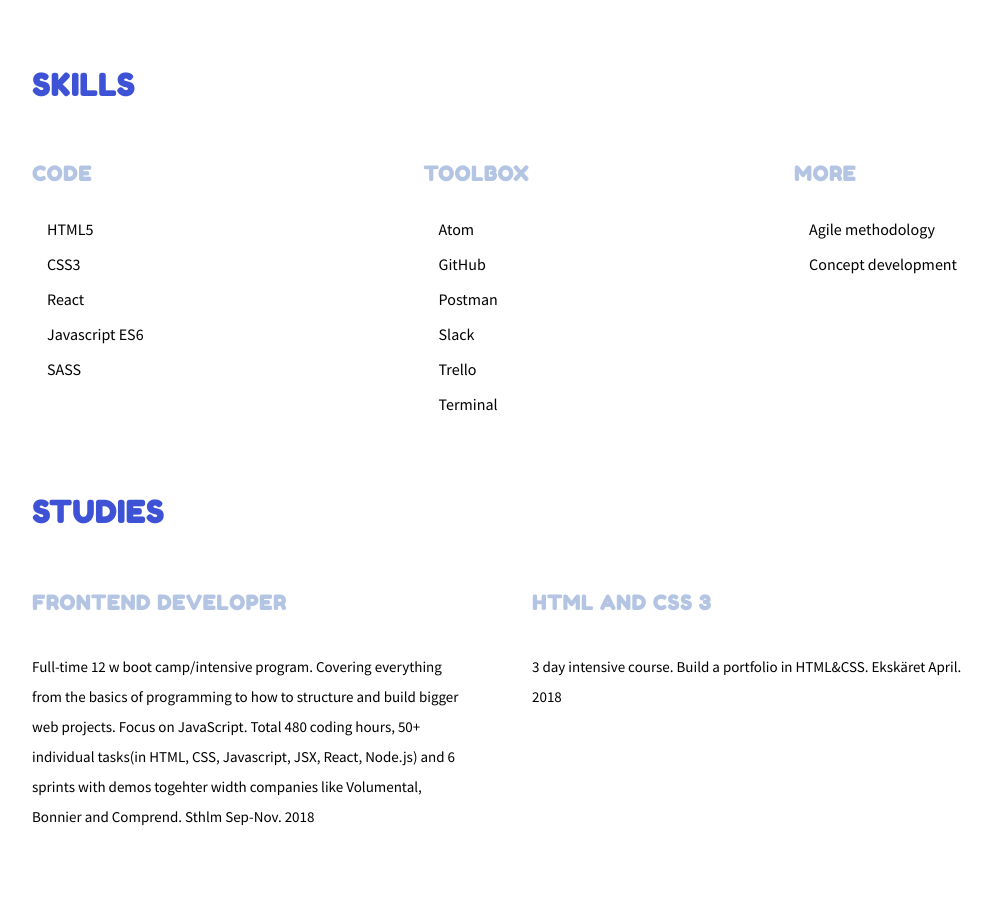
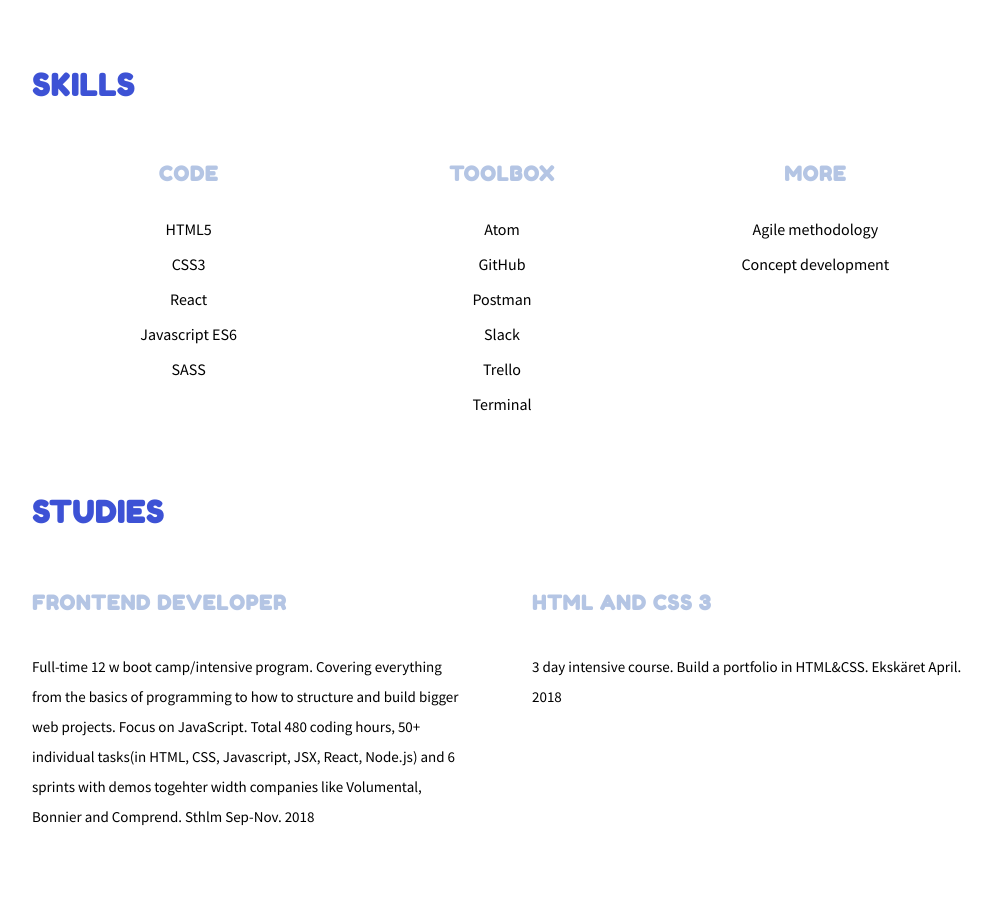
Before and after one commit to cbjorklund88/Portfolio, a React (Create React App) app: page /LandingPage in a window 1280 px wide. Shown: the part 1200-2100 px from the top of the page, without its empty margins (138-1129 px from the left). Built offline with nearby package versions, Linux system fonts and the light colour scheme.

Commit message:
centered my  techskills

```diff
--- a/src/components/Project.js
+++ b/src/components/Project.js
@@ -27,8 +27,8 @@ class Project extends React.Component {
             <p>{project.description}</p>
           </div>
           <Button>See it live</Button>
+          <h2>tech specs</h2>
           <div className="skills-list-projects-container">
-
             <div className="skillsListCode">
               <h5>Code</h5>
               <p>{project.code}</p>
--- a/src/index.css
+++ b/src/index.css
@@ -210,7 +210,10 @@ button:hover {
   display: flex;
   justify-content: space-between;
 }
-
+.skillsListCode, .skillsListToolbox, .skillsListMore  {
+  width: 33.33%;
+  text-align: center;
+}
 
 footer {
   border-top: 1px solid #000;
```
